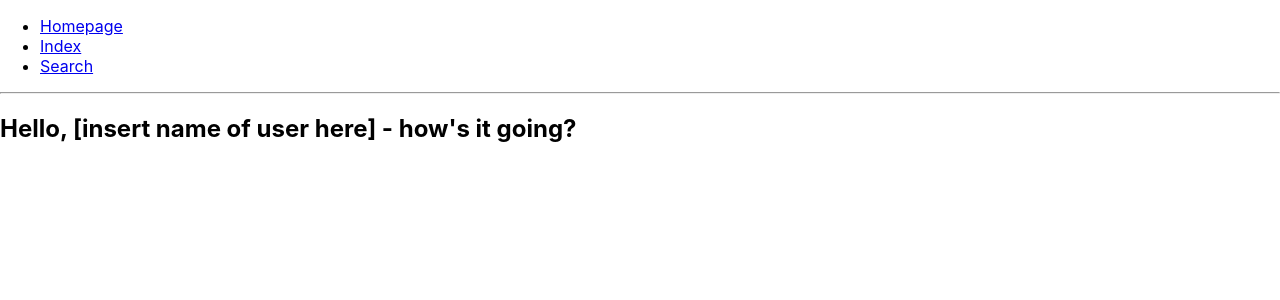
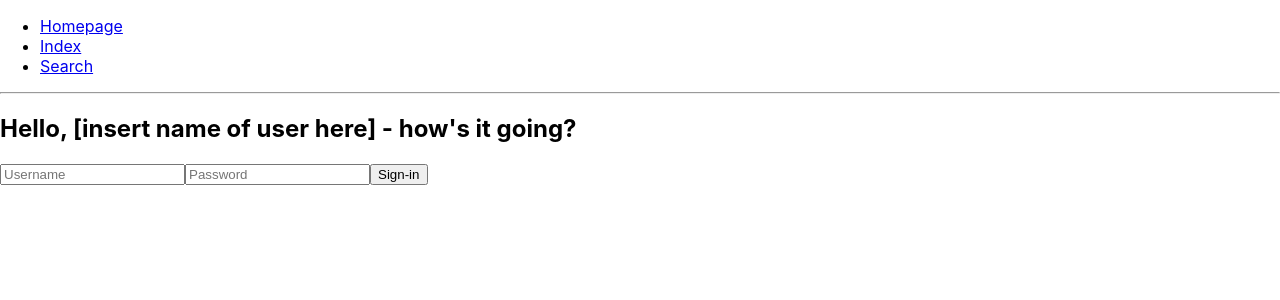
Before and after one commit to gbenga/stream-nature-frontend, a React (Create React App) app: page / in a window 1280 px wide. Shown: the top 300 px of the page. Built offline with nearby package versions, Linux system fonts and the light colour scheme; data requests are answered from the project's data file.

Commit message:
practice auth in homepage.js

```diff
--- a/src/components/pages/Homepage.js
+++ b/src/components/pages/Homepage.js
@@ -1,7 +1,37 @@
 import React, { Component } from "react";
 
 export default class Homepage extends Component {
+  //Add this to sign in component
+state = {
+  username: "",
+  password: ""
+}
+
+//Add this function & its invokation to sign in page
+signInForm = () => {
+  return <form className="sign-in-form" onSubmit={this.handleSubmit}>
+   <input type="text" placeholder="Username"/>
+   <input type="password" placeholder="Password"/>
+   <input type="submit" value="Sign-in"/>
+ </form>
+ }
+
+ handleSubmit = (event) => {
+   event.preventDefault()
+   this.setState( {
+     username: event.target.value[0],
+     password: event.target.value[1]
+   } , () => console.log(this.state))
+
+ }
+
   render() {
-    return <h2>Hello, [insert name of user here] - how's it going?</h2>;
+    return (
+      <div className="homepage">
+      <h2>Hello, [insert name of user here] - how's it going?</h2>
+      {/* Add below code to sign-in page */}
+      <div> {this.signInForm()}  </div>
+      </div>
+    );
   }
 }
```
Also changed, not shown: db.json (+2 -2 lines), 1 other file (tests, documents, lock files or other folders).
